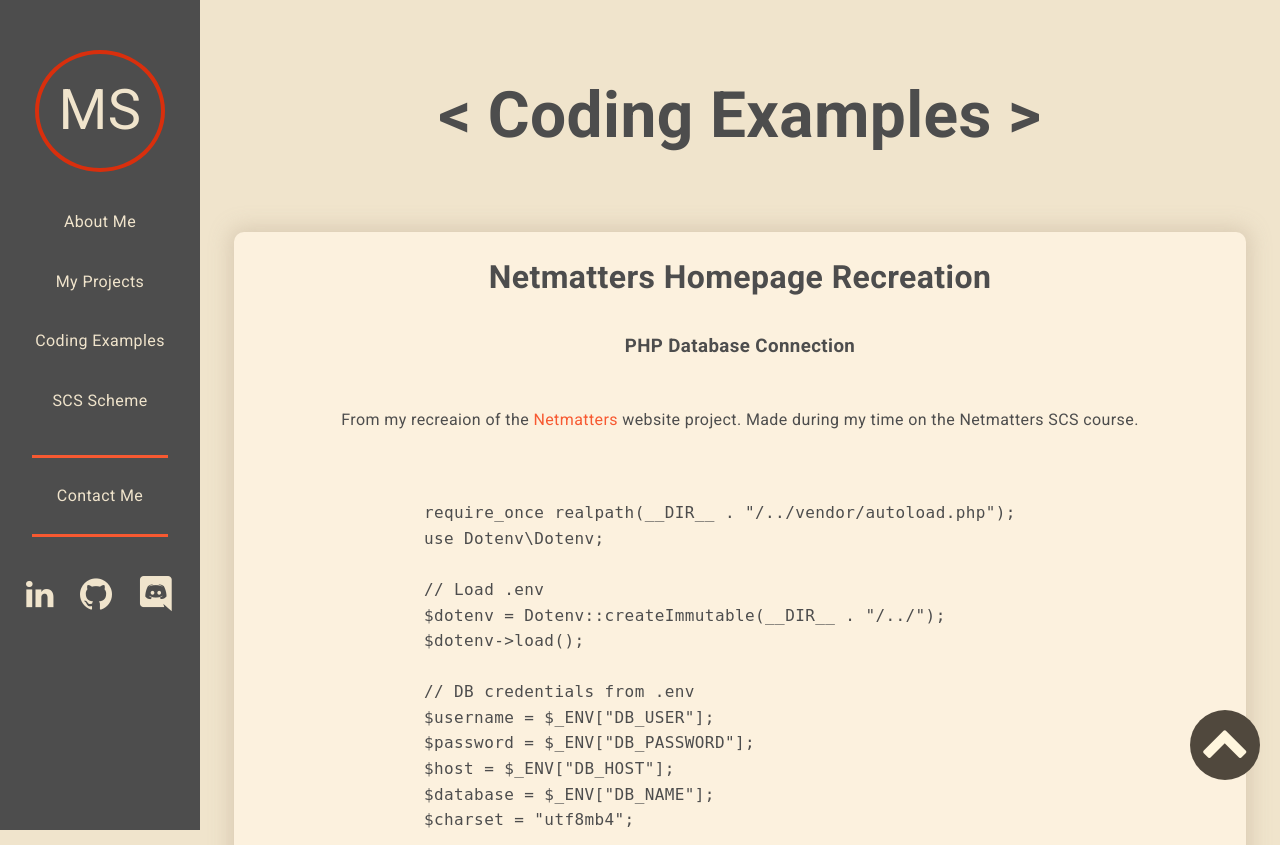
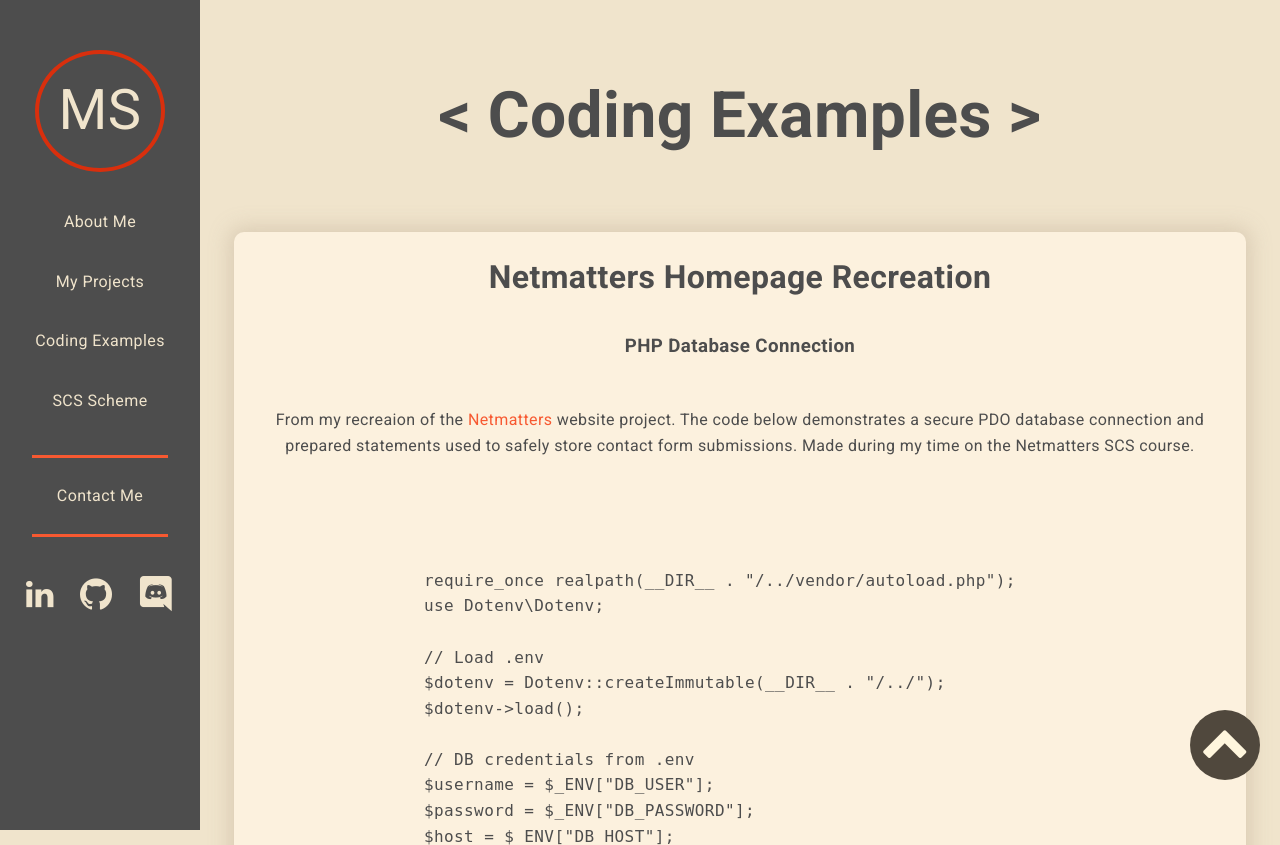
Before and after one commit to Max-Seaman/Portfolio, a PHP site: page /coding-examples in a window 1280 px wide. Shown: the top 845 px of the page. Run offline with PHP 8.4, Linux system fonts and the light colour scheme; some libraries are stand-ins or nearby versions; some web fonts are replaced.

Commit message:
more slight changes
Adding new project and tweaking coding examples a little

```diff
--- a/css/style.css
+++ b/css/style.css
@@ -952,8 +952,5 @@ pre[class*=language-] {
 .content .score a {
   font-size: 2rem;
 }
-.content .learnmore {
-  color: #2e2e2e;
-}
 
 /*# sourceMappingURL=style.css.map */
--- a/scss/layout/_scsscheme.scss
+++ b/scss/layout/_scsscheme.scss
@@ -67,8 +67,4 @@
             font-size: 2rem;
         }
     }
-
-    .learnmore {
-        color: $primary__color--darker;
-    }
 }
--- a/views/pages/coding-examples.php
+++ b/views/pages/coding-examples.php
@@ -14,7 +14,8 @@ require 'views/layout/sidebar.php';
                 <div class="example">
                     <h2>Netmatters Homepage Recreation</h2>
                     <h3>PHP Database Connection</h3>
-                    <p>From my recreaion of the <a href="https://netmatters.max-seaman.netmatters-scs.co.uk/" class="link">Netmatters</a> website project. Made during my time on the Netmatters SCS course.</p>
+                    <p>From my recreaion of the <a href="https://netmatters.max-seaman.netmatters-scs.co.uk/" class="link">Netmatters</a> website project. The code below demonstrates a secure PDO database connection and prepared statements used to safely store contact form submissions. Made during my time on the Netmatters SCS course.</p>
+                    <p></p>
                     <pre><code class="language-php">
 require_once realpath(__DIR__ . "/../vendor/autoload.php");
 use Dotenv\Dotenv;
@@ -40,7 +41,7 @@ try {
         PDO::ATTR_DEFAULT_FETCH_MODE => PDO::FETCH_ASSOC
     ]);
 } catch (Exception $e) {
-    echo "Database connection failed - coding-examples.php:43";
+    echo "Database connection failed - coding-examples.php:44";
     echo $e->getMessage();
     exit;
 }
@@ -161,7 +162,7 @@ petalImage.onload = () => {
                 <div class="example">
                     <h2>Javascript Image Generator</h2>
                     <h3>Preloading Next Image</h3>
-                    <p>From my <a href="https://js-array.max-seaman.netmatters-scs.co.uk/" class="link">JS Array</a> project. Made during my time on the Netmatters SCS course.</p>
+                    <p>From my <a href="https://js-array.max-seaman.netmatters-scs.co.uk/" class="link">JS Array</a> project. This preloads the next image in the background so new images appear instantly, improving perceived performance and user experience. Made during my time on the Netmatters SCS course.</p>
                     <pre><code class="language-js">
 let loading = false;
 let nextImage = null;
@@ -204,7 +205,8 @@ async function loadRandomImage() {
     }
 }
                     </code></pre>
-
+                    <p>This implementation emphasises responsiveness by disabling user input during loading and providing clear error handling and feedback when image retrieval fails.</p>
+                    <p>It preloads the next image for near-instant swaps and disables controls during loading to prevent duplicate requests.</p>
                 </div>
 
                 <div class="example">
```
Also changed, not shown: views/pages/index.php (+6 -5 lines), views/pages/scs-scheme.php (+4 -4 lines), img/react-project.jpg (added), 2 other files.
